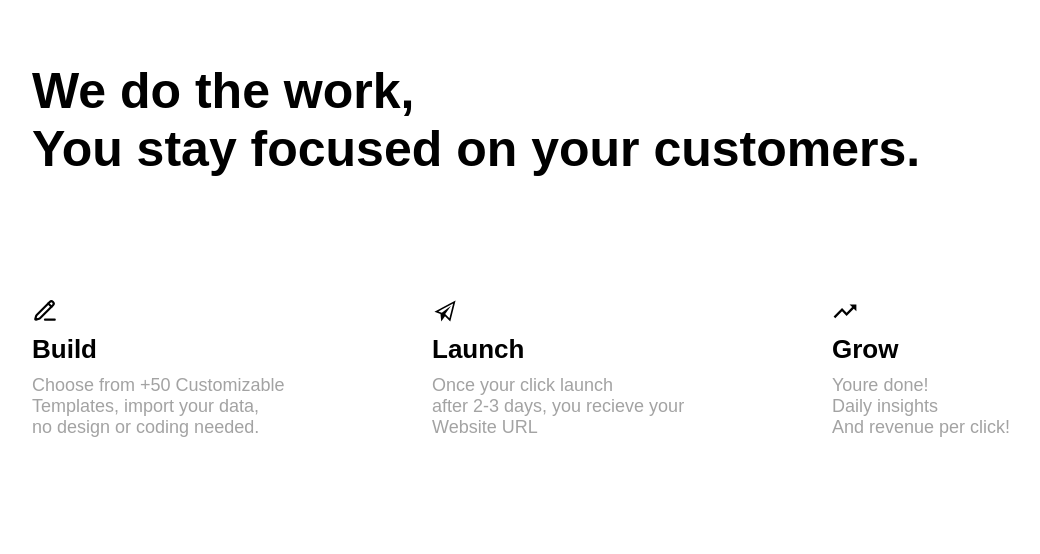
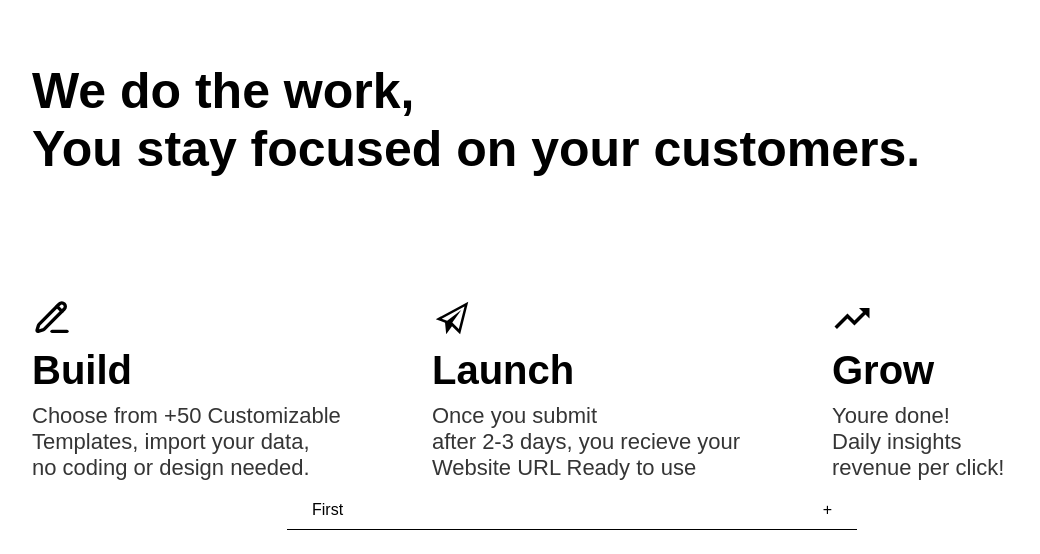
Before and after one commit to A-bdallah-mohamed/Weacto-Demo, a React (Create React App) app: page / in a window 1280 px wide. Shown: the part 795-1349 px from the top of the page, without its empty margins (68-1108 px from the left). Built offline with nearby package versions, Linux system fonts and the light colour scheme; a web font is replaced by a local one.

Commit message:
accordion component

```diff
--- /dev/null
+++ b/src/components/accordion.css
@@ -0,0 +1,37 @@
+.accordioncontainer{
+    width: 600px;
+    padding: 10px 0 0 0;
+    display: flex;
+    align-items: center;
+gap: 10px;
+    flex-direction: column;
+    transition: all ease 0.5s;
+}
+
+.accordioncontainer::after{
+    content: "";
+    width: 95%;
+    border-top: 1px solid black;
+
+    }
+    .accordion{
+        display: flex;
+        align-items: center;
+flex-direction: column;
+        width: 100%;
+        padding: 0 20px;
+        transition: all ease 0.5s;
+gap: 10px;
+    }
+    .maintext{
+        cursor: pointer;
+        display: flex;
+        align-items: center;
+        justify-content: space-between;
+        width: 100%;
+        padding: 0 20px;
+    }
+    .subtext{
+        width: 100%;
+        padding: 0 20px;
+    }
--- /dev/null
+++ b/src/components/accordioncomponent.jsx
@@ -0,0 +1,26 @@
+import React, { useState } from 'react'
+import './accordion.css';
+import { useScrollTrigger } from '@mui/material';
+import userEvent from '@testing-library/user-event';
+export default function Accordioncomponent({maintext,subtext}) {
+
+    const [isopen,setisopen] = useState(false)
+    const clickhandle = () => {
+setisopen(prev => !prev)
+    }
+  return (
+    <div className='accordioncontainer'>
+        <div className='accordion' >
+
+            <div className='maintext'  onClick={clickhandle}>
+                <p>{maintext}</p>{isopen ? <p>-</p> : <p>+</p>}
+                </div>
+                {isopen &&
+<div className='subtext'>
+    <p>{subtext}</p>
+</div>}
+            </div>
+
+            </div>
+  )
+}
--- a/src/platform/platform.css
+++ b/src/platform/platform.css
@@ -208,21 +208,25 @@ font-weight: bolder;
         gap: 150px;
       }
 .section{
-font-size: 26px;
+    font-size: 40px;
 display: flex;
 flex-direction: column;
 gap: 10px;
 width: 250px;
-height: 180px;
+
 justify-content: flex-start;
 }
 .section span{
     font-weight: 600;
     transition: all 0.5 ease;
+
 }
 .section p {
-    color: rgb(163, 163, 163);
-    font-size: 18px;
+    color: rgb(53, 53, 53);
+    font-size: 22px;
+}
+.icons{
+
 }
 .section p span{
 
--- a/src/platform/platform.jsx
+++ b/src/platform/platform.jsx
@@ -11,6 +11,7 @@ import { IoMdPaperPlane } from "react-icons/io";
 import { IoMdTrendingUp } from "react-icons/io";
 import { FaCheck } from "react-icons/fa";
 import logo from "../assets/platformimages/logo.png"
+import Accordioncomponent from '../components/accordioncomponent';
 // clicking logo go to top of home page
 
 export default function Platform() {
@@ -79,25 +80,27 @@ const handleviewclick = () => {
   We do the work, <br />You stay focused on your customers.</p>
   <div className='sectionssecondpage'>
     <div className='section'>
-<LuPencilLine />
+<LuPencilLine className='icons'/>
 <span>Build</span>
 
-<p>Choose from +50 Customizable <br />Templates, import your data,<br />no design or coding needed.
+<p>Choose from +50 Customizable <br />Templates, import your data,<br />no coding or design needed.
 </p>
     </div>
 <div className='section'>
-<IoMdPaperPlane />
+<IoMdPaperPlane className='icons'/>
 <span>Launch</span>
-<p>Once your click launch <br />after 2-3 days, you recieve your <br />Website URL
+<p>Once you submit <br />after 2-3 days, you recieve your <br />Website URL Ready to use
 </p>
     </div>
     <div className='section'>
-<IoMdTrendingUp />
+<IoMdTrendingUp className='icons'/>
 <span>Grow</span>
-<p>Youre done! <br />Daily insights <br />And revenue per click!
+<p>Youre done! <br />Daily insights <br />revenue per click!
 </p>
     </div>
   </div>
+  <Accordioncomponent maintext="First" subtext="first sub text"/>
+
 </div>
 
 
```
